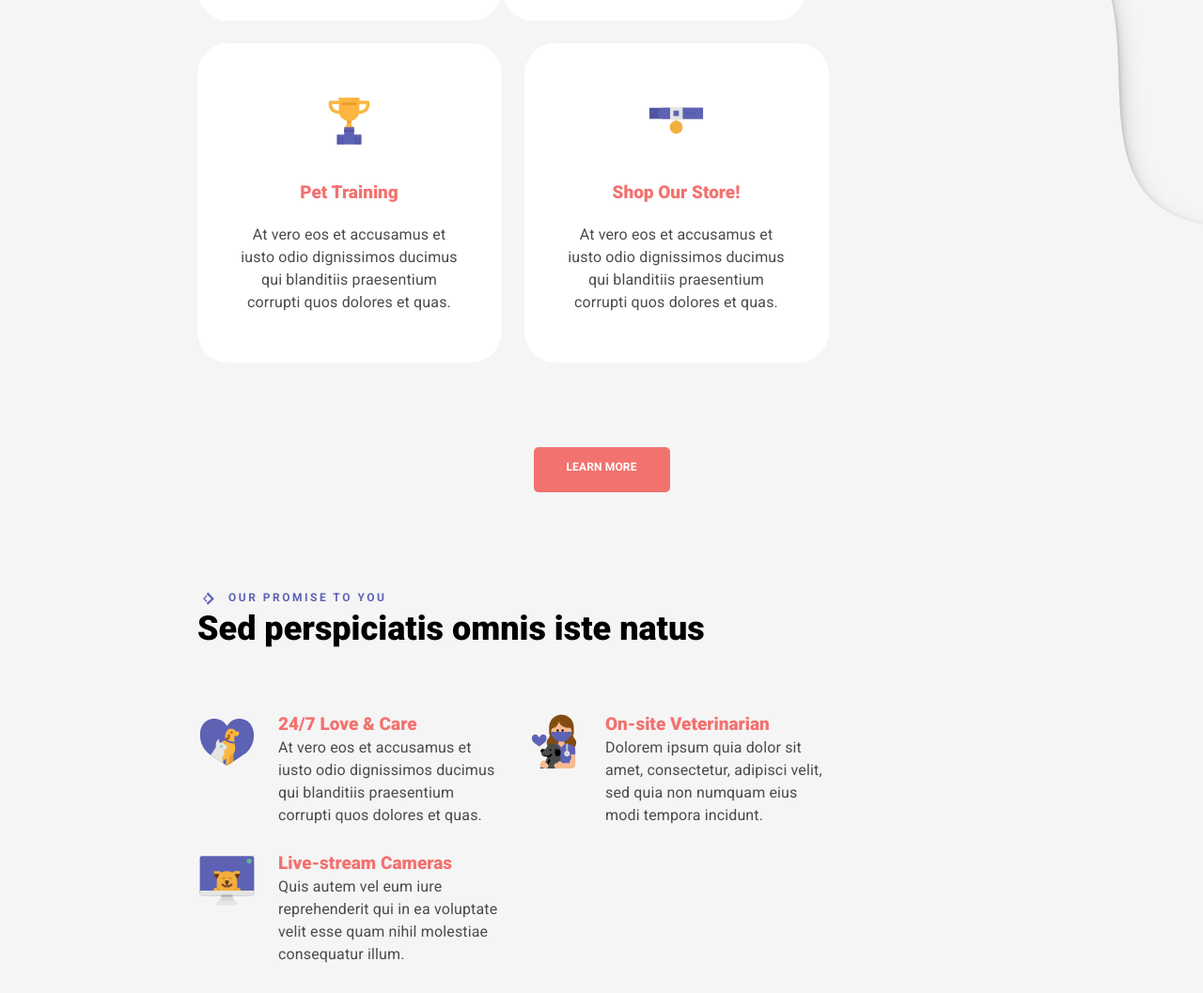
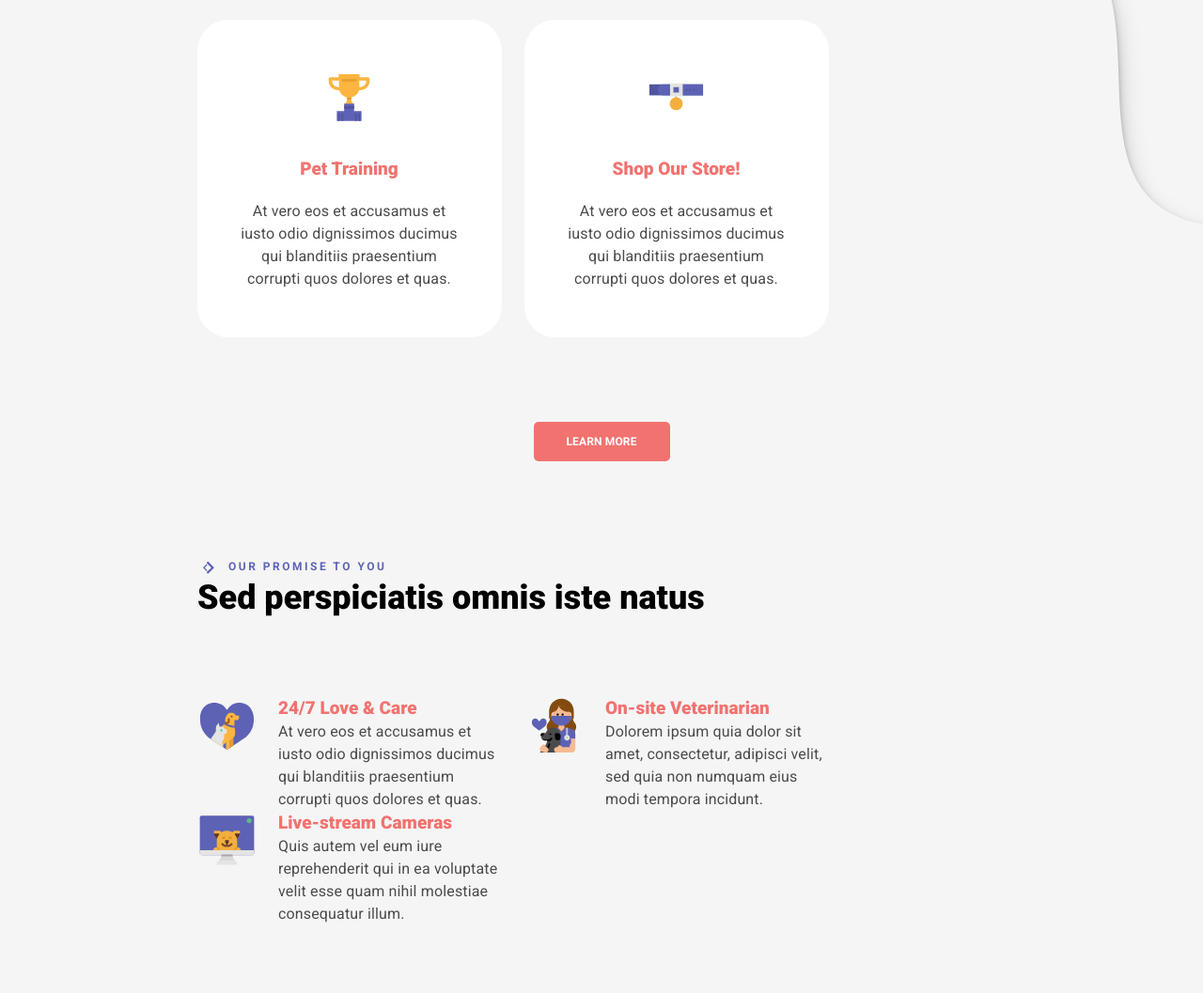
Before and after one commit to KaterinaKhabarova/Lesson_9, a plain HTML site: page index.html in a window 1280 px wide. Shown: the part 1062-2119 px from the top of the page at 94% size. Drawn offline with Linux system fonts and the light colour scheme.

Commit message:
Add files via upload

```diff
--- a/css/style.css
+++ b/css/style.css
@@ -11,7 +11,7 @@
    background-position: right top;
 }
 .services__header {
-   margin-bottom: 36px;
+   margin-bottom: 83px;
 }
 .services__service-boxes {
    max-width: 1020px;
@@ -19,7 +19,7 @@
 }
 .header {
    max-width: 583px;
-   min-height: 134px;
+   /* min-height: 134px; */
 }
 .header__title {
    font-weight: bold;
@@ -52,13 +52,11 @@
 .box-content__item {
    display: inline-block;
    width: 324px;
-   min-height: 340px;
    background-color: #fff;
    border-radius: 10%;
    vertical-align: top;
    text-align: center;
-   padding-top: 50px;
-   padding-left: 43px;
+   padding: 50px 44px 50px 43px;
 }
 .box-content__content {
    width: 237px;
@@ -85,10 +83,10 @@
 .services__button-container {
    background-color: #f2726f;
    width: 145px;
-   height: 48px;
    border-radius: 5px;
    text-align: center;
    padding-top: 9px;
+   padding-bottom: 9px;
    margin: 0 auto;
 }
 .container-button__button {
@@ -106,6 +104,10 @@
 .services__button-container:hover {
    box-shadow: 0px 4px 4px rgba(38, 38, 38, 0.24);
 }
+.promise__header {
+   margin-bottom: 84px;
+}
+
 .promise {
    font-family: "Roboto", sans-serif;
    font-size: 0px;
@@ -122,8 +124,7 @@
 }
 .promise-boxes__item {
    display: inline-block;
-   width: 324px;
-   height: 148px;
+   min-width: 324px;
 }
 .promise-boxes__image {
    display: inline-block;
```
